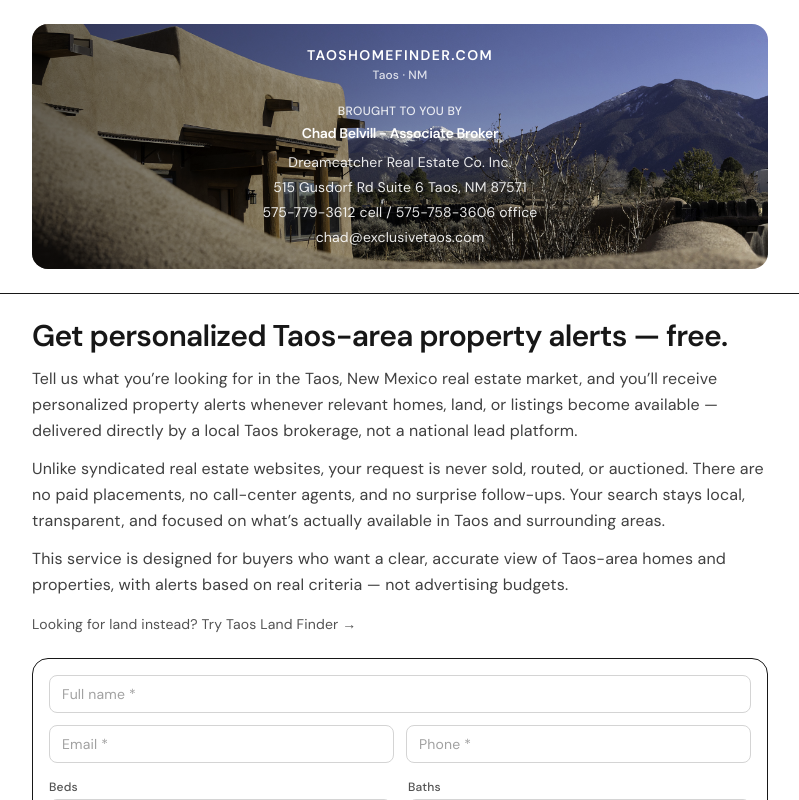
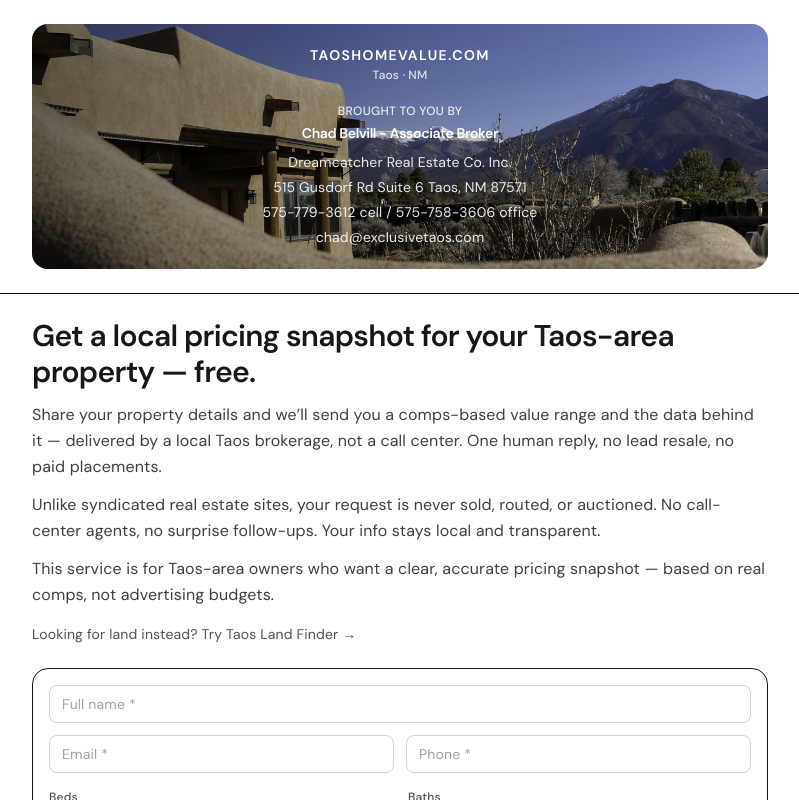
Before and after one commit to cbelvill13/taos-property-value, a Next.js app: page / in a window 1280 px wide. Shown: the top 800 px of the page, without its empty margins (240-1039 px from the left). Built offline with nearby package versions, Linux system fonts and the light colour scheme.

Commit message:
Rebrand to Taos Home Value + update lead source + value-intake copy
Co-authored-by: Cursor <cursoragent@cursor.com>

```diff
--- a/src/app/api/intake/route.ts
+++ b/src/app/api/intake/route.ts
@@ -34,7 +34,7 @@ function validateBody(body: unknown): { ok: true; payload: Record<string, unknow
     fullName: (fullName as string).trim(),
     email: (email as string).trim(),
     phone: (phone as string).trim(),
-    source: "taoshomefinder.com",
+    source: "taoshomevalue.com",
   };
   if (criteria !== undefined) payload.criteria = criteria;
   if (message !== undefined) payload.message = message;
--- a/src/app/layout.tsx
+++ b/src/app/layout.tsx
@@ -8,11 +8,11 @@ const dmSans = DM_Sans({
   variable: "--font-dm-sans",
 });
 
-const SITE_NAME = "Taos Home Finder";
-const SITE_URL = "https://taoshomefinder.com";
-const TITLE = "Taos Home Finder | Personalized Taos NM Property Alerts";
+const SITE_NAME = "Taos Home Value";
+const SITE_URL = "https://taoshomevalue.com";
+const TITLE = "Taos Home Value | Request a Local Pricing Snapshot";
 const DESCRIPTION =
-  "Get personalized alerts for Taos NM homes and properties. Local Taos brokerage. No lead sales, no paid placements — just accurate listings matched to your criteria.";
+  "Get a local, comps-based pricing snapshot for your Taos-area property. No call centers. No lead resale. Just a clear range and the data behind it.";
 const OG_IMAGE = `${SITE_URL}/images/136-3x1hero.jpg`;
 
 export const metadata: Metadata = {
@@ -31,7 +31,7 @@ export const metadata: Metadata = {
         url: OG_IMAGE,
         width: 1200,
         height: 630,
-        alt: "Taos Home Finder — Taos NM property alerts",
+        alt: "Taos Home Value — local pricing snapshot",
       },
     ],
   },
--- a/src/app/page.tsx
+++ b/src/app/page.tsx
@@ -156,10 +156,10 @@ export default function Home() {
   const jsonLd = {
     "@context": "https://schema.org",
     "@type": "WebSite",
-    name: "Taos Home Finder",
-    url: "https://taoshomefinder.com/",
+    name: "Taos Home Value",
+    url: "https://taoshomevalue.com/",
     description:
-      "Get personalized alerts for Taos NM homes and properties. Local Taos brokerage. No lead sales, no paid placements — just accurate listings matched to your criteria.",
+      "Get a local, comps-based pricing snapshot for your Taos-area property. No call centers. No lead resale. Just a clear range and the data behind it.",
   };
 
   return (
@@ -188,7 +188,7 @@ export default function Home() {
                   {/* Site identity masthead — not a link */}
                   <div>
                     <div className="text-xs font-semibold uppercase tracking-wide text-white sm:text-sm sm:tracking-widest">
-                      TaosHomeFinder.com
+                      TaosHomeValue.com
                     </div>
                     <div className="mt-0.5 text-[10px] font-medium text-white/80 sm:text-xs">
                       Taos · NM
@@ -223,22 +223,20 @@ export default function Home() {
 
       <section className="mx-auto max-w-3xl px-4 py-6">
         <h1 className="text-2xl font-semibold tracking-tight sm:text-3xl">
-          Get personalized Taos-area property alerts — free.
+          Get a local pricing snapshot for your Taos-area property — free.
         </h1>
         <p className="mt-3 text-base leading-relaxed text-neutral-700">
-          Tell us what you’re looking for in the Taos, New Mexico real estate market, and you’ll
-          receive personalized property alerts whenever relevant homes, land, or listings become
-          available — delivered directly by a local Taos brokerage, not a national lead platform.
+          Share your property details and we’ll send you a comps-based value range and the data
+          behind it — delivered by a local Taos brokerage, not a call center. One human reply, no
+          lead resale, no paid placements.
         </p>
         <p className="mt-3 text-base leading-relaxed text-neutral-700">
-          Unlike syndicated real estate websites, your request is never sold, routed, or auctioned.
-          There are no paid placements, no call-center agents, and no surprise follow-ups. Your
-          search stays local, transparent, and focused on what’s actually available in Taos and
-          surrounding areas.
+          Unlike syndicated real estate sites, your request is never sold, routed, or auctioned.
+          No call-center agents, no surprise follow-ups. Your info stays local and transparent.
         </p>
         <p className="mt-3 text-base leading-relaxed text-neutral-700">
-          This service is designed for buyers who want a clear, accurate view of Taos-area homes and
-          properties, with alerts based on real criteria — not advertising budgets.
+          This service is for Taos-area owners who want a clear, accurate pricing snapshot — based
+          on real comps, not advertising budgets.
         </p>
 
         <p className="mt-4 text-sm text-neutral-600">
@@ -254,7 +252,7 @@ export default function Home() {
 
         {success ? (
           <div className="mt-6 rounded-2xl border border-green-200 bg-green-50 p-4 text-green-800">
-            <p className="font-medium">Got it — I’ll send matches.</p>
+            <p className="font-medium">Got it — I’ll send your pricing snapshot.</p>
           </div>
         ) : (
           <form onSubmit={handleSubmit} className="mt-6 rounded-2xl border bg-white p-4">
@@ -468,7 +466,7 @@ export default function Home() {
             <div className="mt-4 space-y-3">
               <div>
                 <label htmlFor="message" className="block text-xs font-medium text-neutral-600">
-                  Message <span className="font-normal text-neutral-400">(optional, max 150)</span>
+                  Property details (address, beds/baths, condition, upgrades, timeline) <span className="font-normal text-neutral-400">(optional, max 150)</span>
                 </label>
                 <textarea
                   id="message"
@@ -477,7 +475,7 @@ export default function Home() {
                   maxLength={150}
                   rows={2}
                   className="mt-1 w-full rounded-lg border border-neutral-300 px-3 py-2 text-sm text-neutral-900 placeholder:text-neutral-400 focus:border-neutral-500 focus:outline-none focus:ring-1 focus:ring-neutral-500"
-                  placeholder="Anything you’d like Chad to know?"
+                  placeholder="Example: 123 Canyon Rd, 3/2, ~1,650 sqft, renovated kitchen, thinking about selling this summer."
                 />
                 <p className="mt-0.5 text-right text-xs text-neutral-500">
                   {message.length} / 150
@@ -506,7 +504,7 @@ export default function Home() {
               disabled={!canSubmit || loading}
               className="mt-4 w-full rounded-xl border border-neutral-800 bg-neutral-900 px-4 py-2.5 text-sm font-medium text-white transition hover:bg-neutral-800 disabled:cursor-not-allowed disabled:opacity-50"
             >
-              {loading ? "Sending…" : "Send me matches"}
+              {loading ? "Sending…" : "Request pricing snapshot"}
             </button>
           </form>
         )}
--- a/src/lib/lead-schema.ts
+++ b/src/lib/lead-schema.ts
@@ -9,7 +9,7 @@ export type LeadCriteria = {
 };
 
 export type LeadMeta = {
-  source: "taoshomefinder";
+  source: "taoshomevalue";
   createdAt: string; // ISO
   userAgent?: string;
   referrer?: string;
@@ -108,7 +108,7 @@ export function validateLead(payload: unknown): {
   // Meta
   const metaRaw = raw?.meta as Record<string, unknown> | undefined;
   const meta: LeadMeta = {
-    source: "taoshomefinder",
+    source: "taoshomevalue",
     createdAt: typeof metaRaw?.createdAt === "string" ? metaRaw.createdAt : new Date().toISOString(),
     userAgent: typeof metaRaw?.userAgent === "string" ? metaRaw.userAgent : undefined,
     referrer: typeof metaRaw?.referrer === "string" ? metaRaw.referrer : undefined,
```
Also changed, not shown: 1 other file (tests, documents, lock files or other folders).
